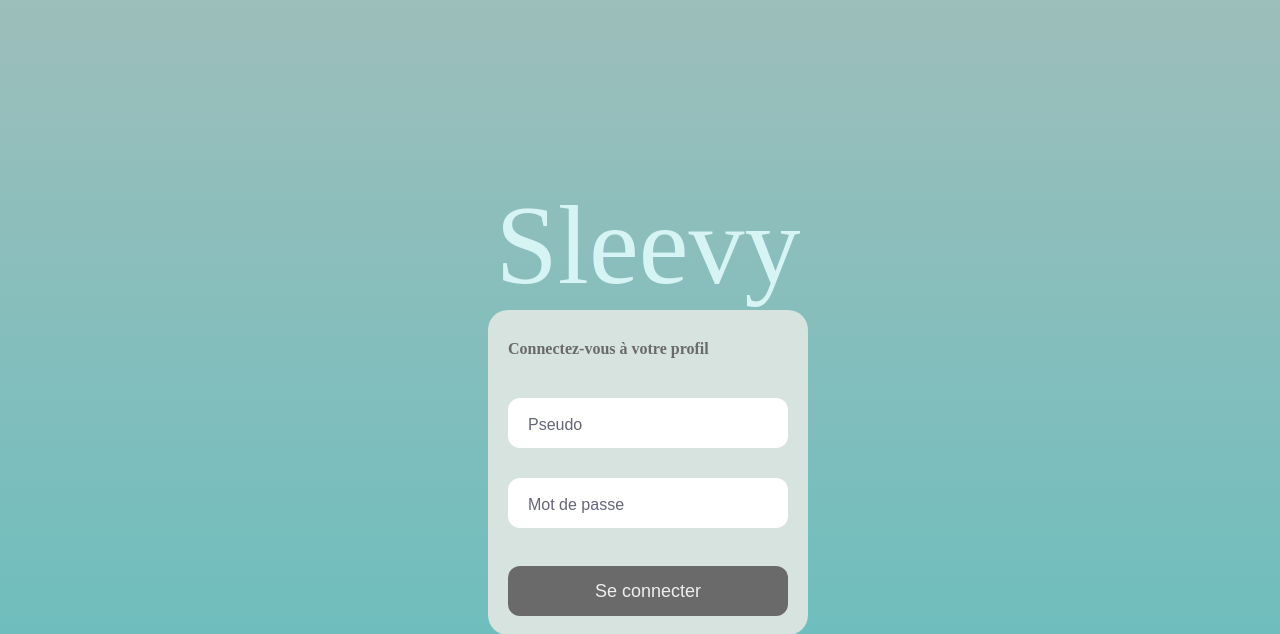
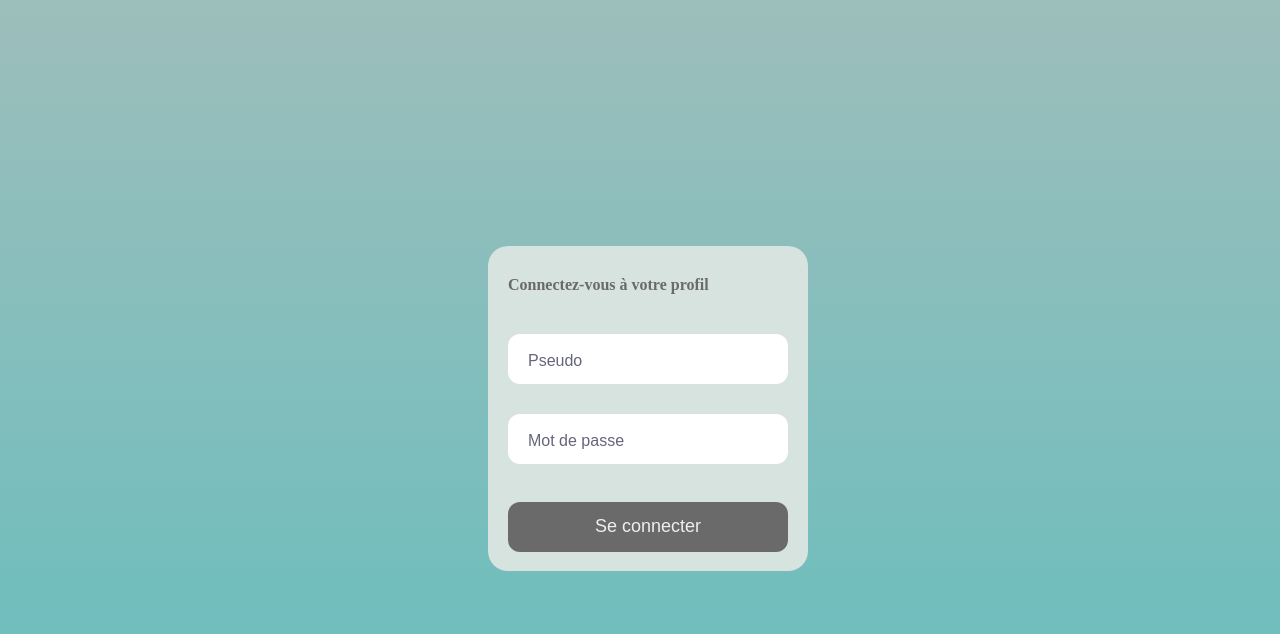
Before and after one commit to Crespichou/Sleevy2, a Flask app: page /joueurs in a window 1280 px wide. Shown: the top 634 px of the page. Run offline with Flask 3, Linux system fonts and the light colour scheme; some web fonts are replaced.

Commit message:
templates

```diff
--- a/Sleevy_App/app/templates/login_joueur.html
+++ b/Sleevy_App/app/templates/login_joueur.html
@@ -9,9 +9,7 @@
 </head>
 
 <body class="gradient-background">
-    <main>
-        Sleevy
-    </main>
+
     <div class="form">
 
         <div class="subtitle">Connectez-vous à votre profil</div>
```
